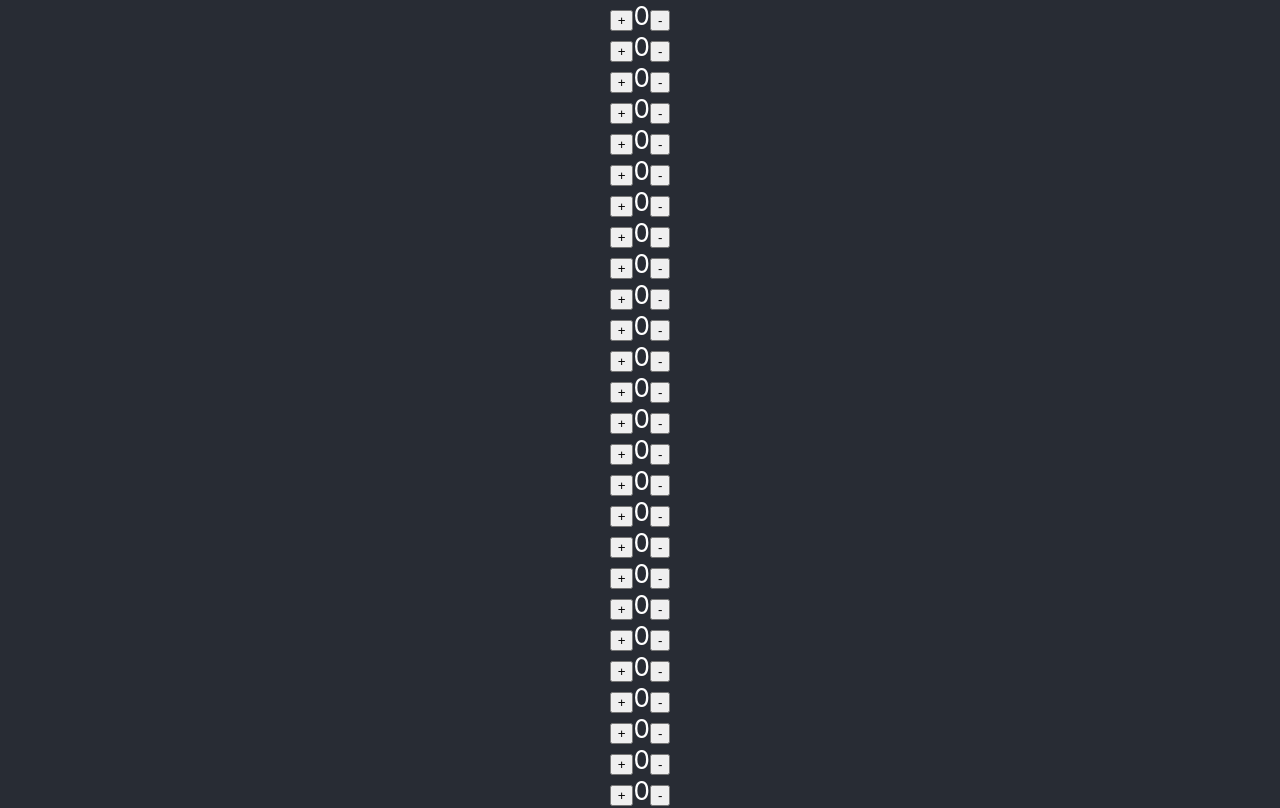
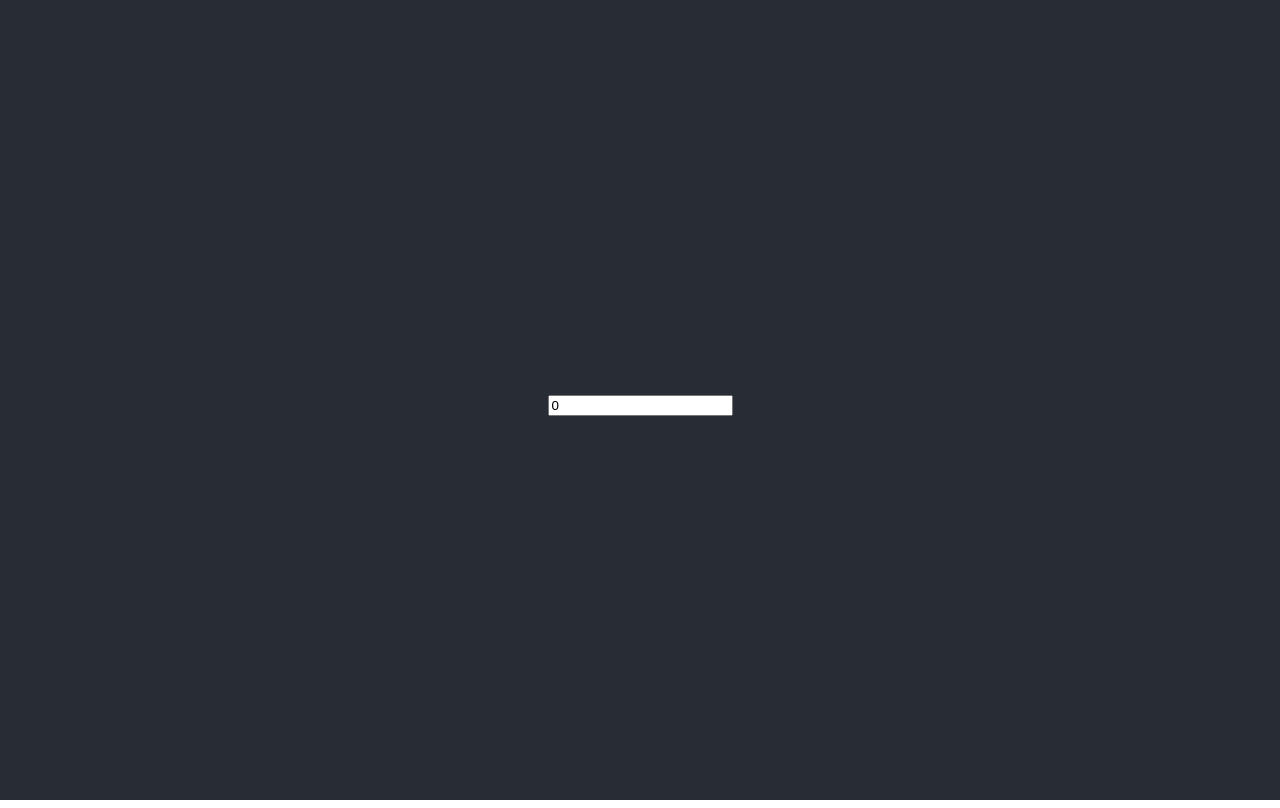
Before and after one commit to carolchu08/my_App_Counter, a React (Create React App) app: page / in a window 1280 px wide. Shown: the top 808 px of the page. Built offline with nearby package versions, Linux system fonts and the light colour scheme.

Commit message:
add code

```diff
--- a/src/App.js
+++ b/src/App.js
@@ -1,13 +1,12 @@
 import React from "react";
-import CounterGroup from "./components/CounterGroup.js";
+import MultiCounter from "./components/MultiCounter.js";
 import './App.css';
 
 function App() {
-const size =100;
   return (
     <div className="App">
       <header className="App-header">
-        <CounterGroup size={size}/>
+      <MultiCounter />
       </header>
     </div>
   );
--- a/src/components/CounterGroup.js
+++ b/src/components/CounterGroup.js
@@ -2,7 +2,8 @@ import React, { Component } from 'react';
 import Counter from "./Counter";
 
 class CounterGroup extends Component {
-    initArraySize = (size) => {
+    initArraySize = (number) => {
+        const size = number.length > 0 ? parseInt(number):0;
        return Array.from(Array(size).keys())
     };
     render() {
--- /dev/null
+++ b/src/components/MultiCounter.js
@@ -0,0 +1,28 @@
+import React, { Component } from 'react';
+import CounterGroup from "./CounterGroup";
+
+class MultiCounter extends Component {
+    constructor(props) {
+        super(props);
+
+        this.state = {
+            size:0
+        };
+    }
+
+    onChange = (event) => {
+        console.log(event.target.value)
+        this.setState({size:event.target.value});
+    };
+    render() {
+        const size = this.state.size;
+        return (
+            <div>
+            <input type="number" value={this.state.size} onChange={this.onChange} />
+            <CounterGroup size={size}/>
+            </div>
+        );
+    }
+}
+
+export default MultiCounter;
```
Also changed, not shown: 1 other file (tests, documents, lock files or other folders).
